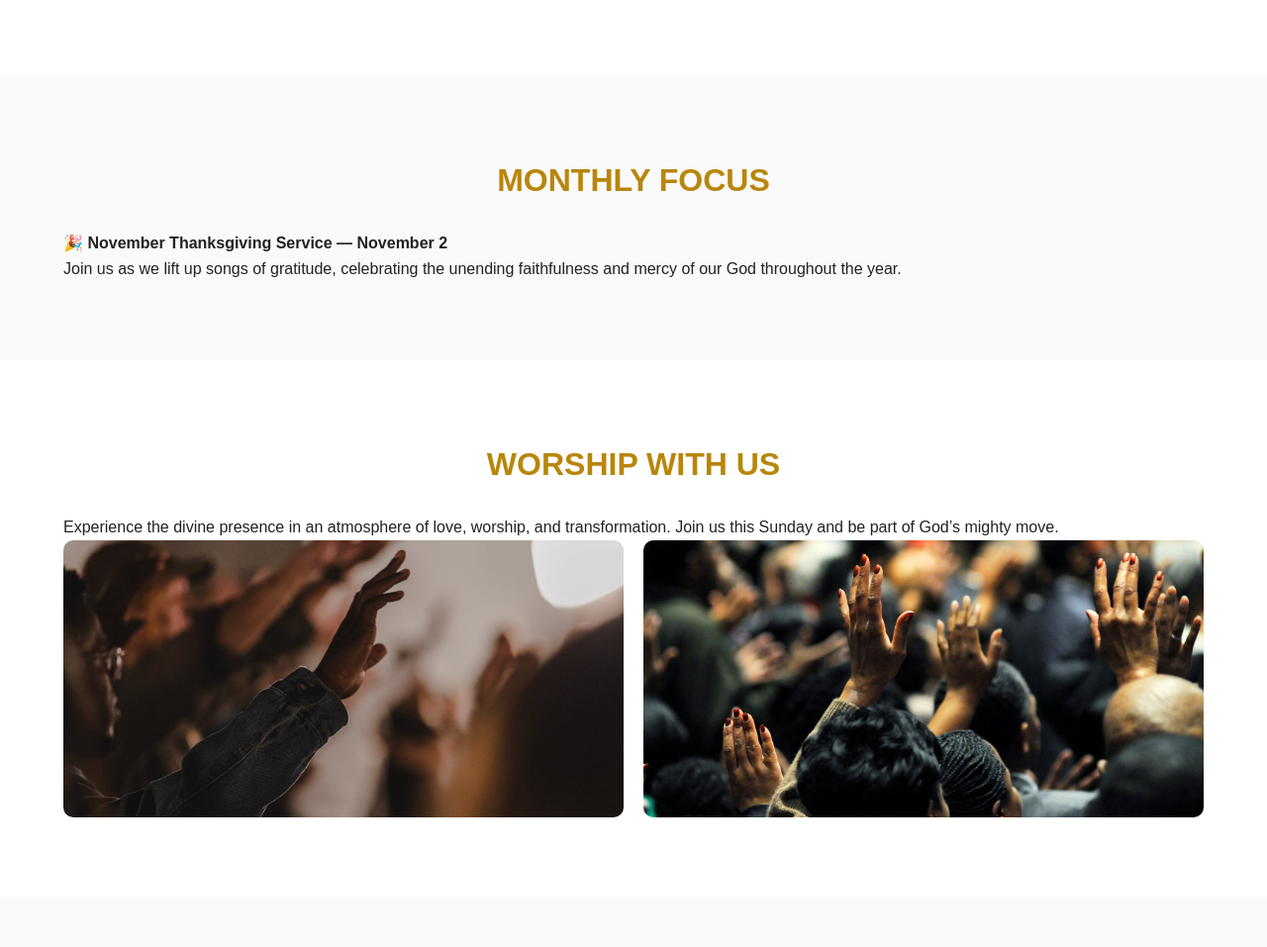
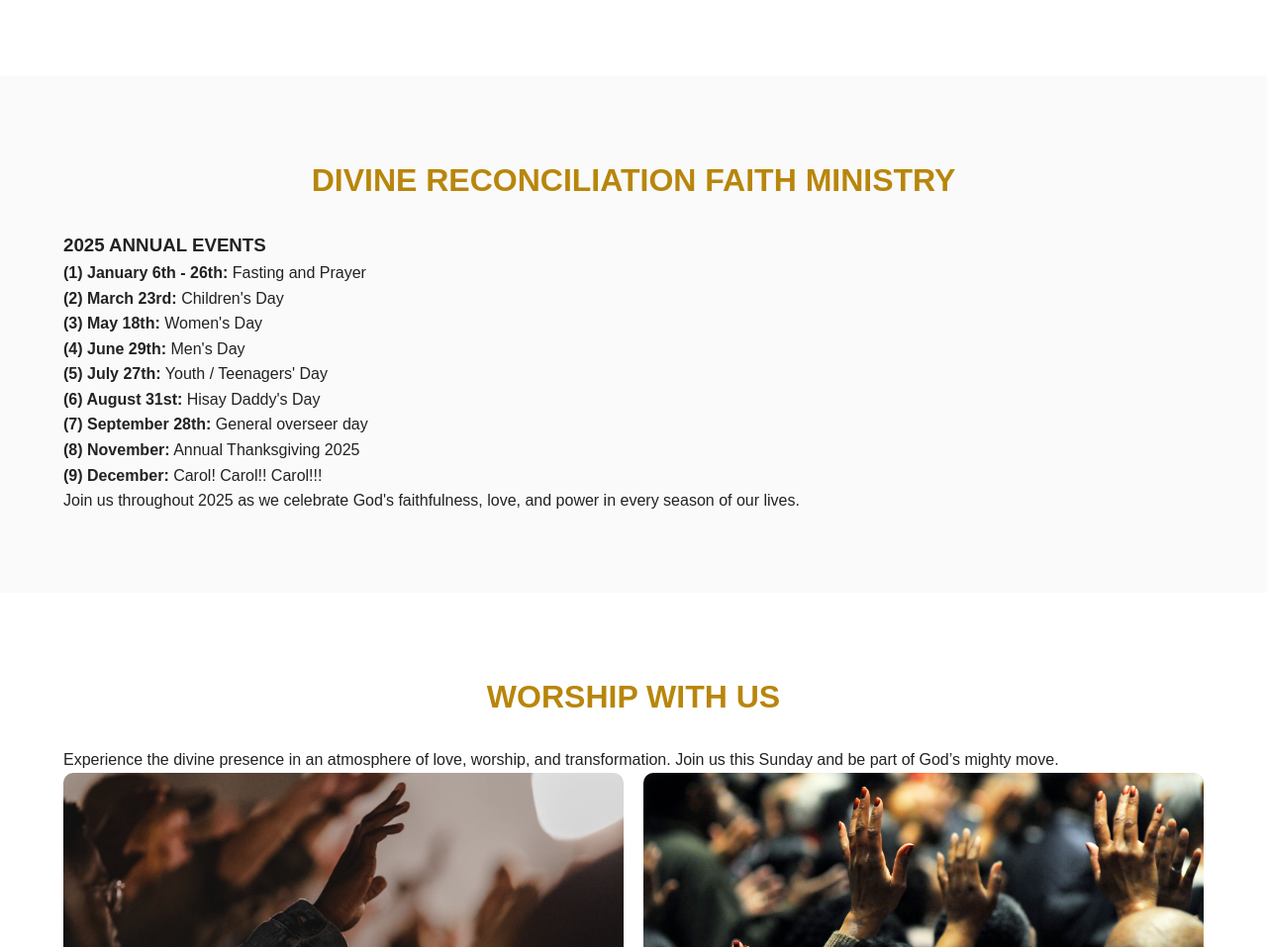
Before and after one commit to Giftfx-ship/Drfm, a plain HTML site: page index.html in a window 1280 px wide. Shown: the part 1757-2714 px from the top of the page at 99% size. Drawn offline with Linux system fonts and the light colour scheme.

Commit message:
Update activity section with 2025 events
Replaced the Monthly Focus section with the 2025 Annual Events for Divine Reconciliation Faith Ministry.

```diff
--- a/index.html
+++ b/index.html
@@ -122,16 +122,26 @@
   </section>
 
   <!-- Activity -->
-  <section id="activity" class="section light fade-in">
-    <div class="container">
-      <h2>Monthly Focus</h2>
-      <p><strong>🎉 November Thanksgiving Service — November 2</strong></p>
-      <p>
-        Join us as we lift up songs of gratitude, celebrating the unending faithfulness and mercy of our God throughout the year.
-      </p>
-    </div>
-  </section>
+<section id="activity" class="section light fade-in">
+  <div class="container">
+    <h2>DIVINE RECONCILIATION FAITH MINISTRY</h2>
+    <h3>2025 ANNUAL EVENTS</h3>
 
+    <p><strong>(1) January 6th - 26th:</strong> Fasting and Prayer</p>
+    <p><strong>(2) March 23rd:</strong> Children's Day</p>
+    <p><strong>(3) May 18th:</strong> Women's Day</p>
+    <p><strong>(4) June 29th:</strong> Men's Day</p>
+    <p><strong>(5) July 27th:</strong> Youth / Teenagers' Day</p>
+    <p><strong>(6) August 31st:</strong> Hisay Daddy's Day</p>
+    <p><strong>(7) September 28th:</strong> General overseer day</p>
+    <p><strong>(8) November:</strong> Annual Thanksgiving 2025</p>
+    <p><strong>(9) December:</strong> Carol! Carol!! Carol!!!</p>
+
+    <p>
+      Join us throughout 2025 as we celebrate God's faithfulness, love, and power in every season of our lives.
+    </p>
+  </div>
+</section>
   <!-- Gallery -->
   <section id="gallery" class="section fade-up">
     <div class="container">
```
